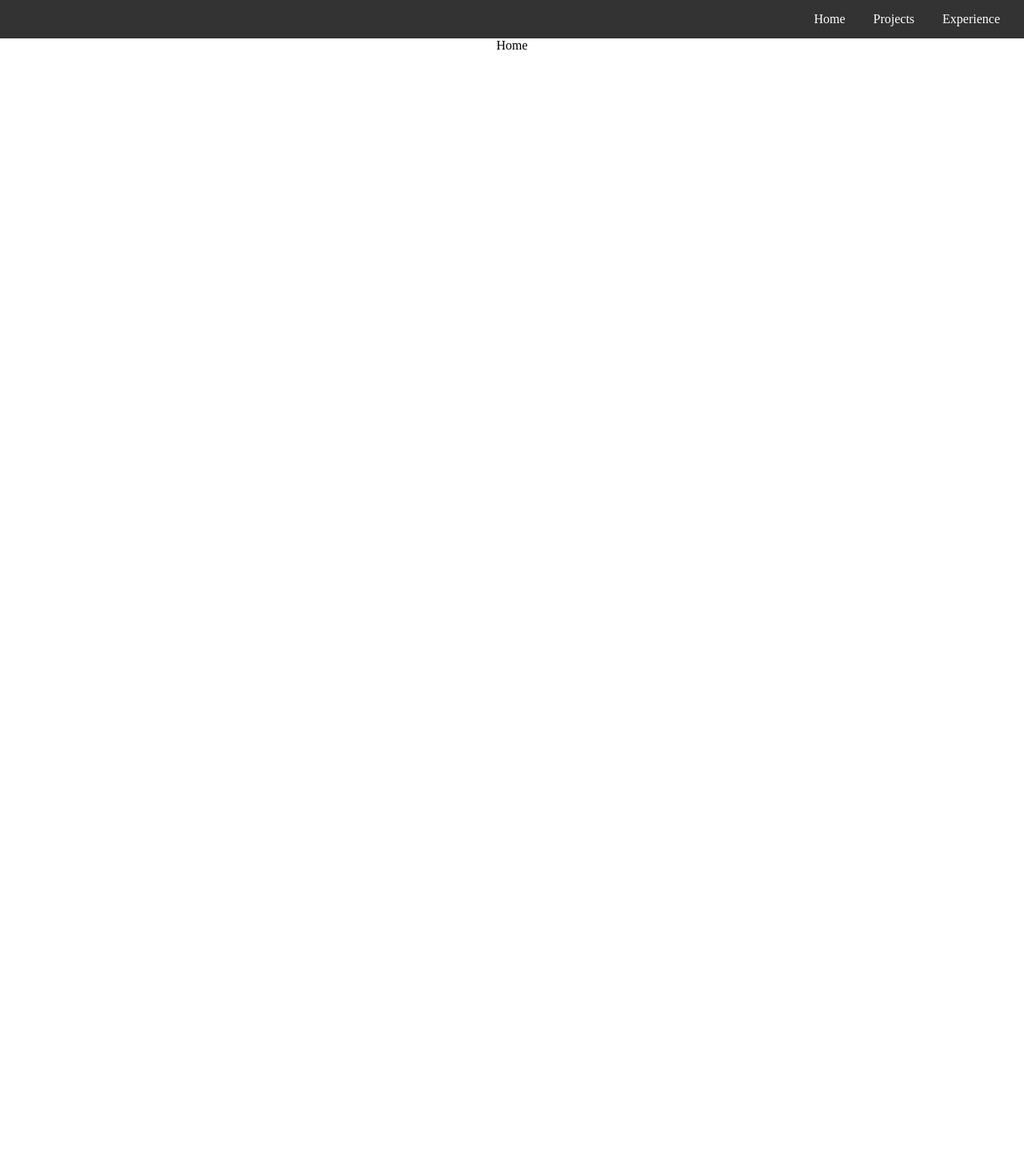
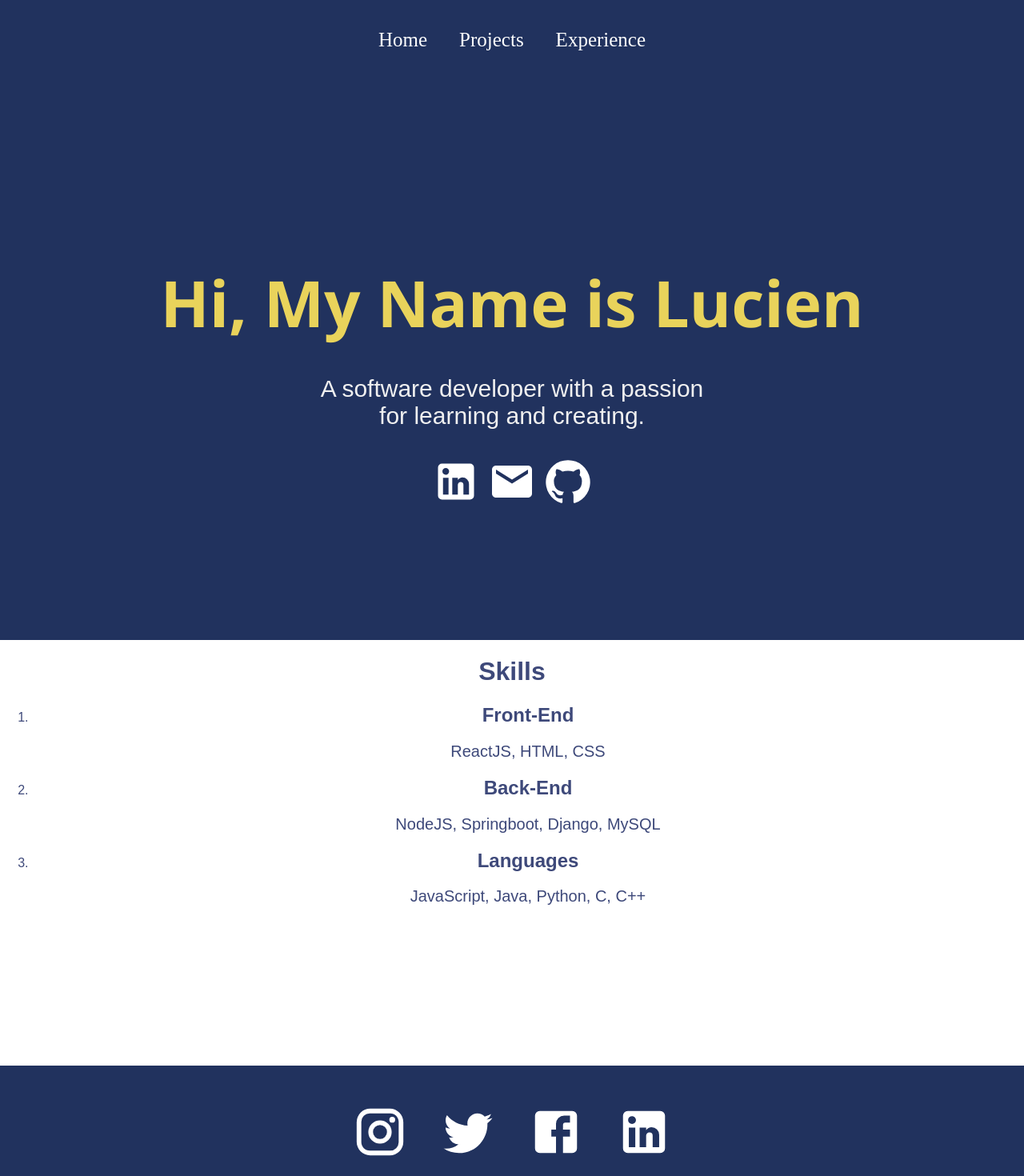
Before and after one commit to lsomorai/personal_portfolio, a React (Create React App) app: page / in a window 1280 px wide. Shown: the top 1470 px of the page at 80% size. Before the commit the page ends 800 px from the top, so only its background shows below. Built offline with nearby package versions, Linux system fonts and the light colour scheme.

Commit message:
Completed the navbar, footer and home page content

```diff
--- a/package.json
+++ b/package.json
@@ -3,6 +3,9 @@
   "version": "0.1.0",
   "private": true,
   "dependencies": {
+    "@emotion/react": "^11.14.0",
+    "@emotion/styled": "^11.14.0",
+    "@mui/icons-material": "^6.3.1",
     "cra-template": "1.2.0",
     "react": "^19.0.0",
     "react-dom": "^19.0.0",
@@ -33,5 +36,8 @@
       "last 1 firefox version",
       "last 1 safari version"
     ]
+  },
+  "devDependencies": {
+    "@babel/plugin-proposal-private-property-in-object": "^7.21.11"
   }
 }
--- a/src/App.js
+++ b/src/App.js
@@ -4,6 +4,7 @@ import Home from "./pages/Home";
 import Projects from "./pages/Projects";
 import Experience from "./pages/Experience";
 import Navbar from "./components/Navbar";
+import Footer from "./components/Footer";
 
 function App() {
   return (
@@ -15,6 +16,7 @@ function App() {
           <Route path="/projects" element={<Projects />} />
           <Route path="/experience" element={<Experience />} />
         </Routes>
+        <Footer />
       </Router>
     </div>
   );
--- /dev/null
+++ b/src/components/Footer.js
@@ -0,0 +1,22 @@
+import React from "react";
+import Instagram from '@mui/icons-material/Instagram';
+import Twitter from '@mui/icons-material/Twitter';
+import Facebook from '@mui/icons-material/Facebook';
+import LinkedIn from '@mui/icons-material/LinkedIn';
+import "../styles/Footer.css";
+
+function Footer() {
+    return (
+    <div className="footer">
+        <div className="socialMedia">
+            <Instagram />
+            <Twitter />
+            <Facebook />
+            <LinkedIn />
+        </div>
+        <p> &copy; 2025 luciensomorai.com</p>
+    </div>
+    );
+}
+
+export default Footer;
--- a/src/components/Navbar.js
+++ b/src/components/Navbar.js
@@ -1,12 +1,27 @@
-import React from "react";
-import { Link } from "react-router-dom";
+import React, { useEffect, useState } from "react";
+import { Link, useLocation } from "react-router-dom";
 import "../styles/Navbar.css";
+import ReorderIcon from '@mui/icons-material/Reorder';
 
 function Navbar() {
+    const [expandNavbar, setExpandNavbar] = useState(false);
+
+    const location = useLocation();
+
+    useEffect(() => {
+        setExpandNavbar(false);
+    }, [location]);
+
     return (
-        <div className="navbar">
+        <div className="navbar" id={expandNavbar ? "open" : "close"}>
             <div className="toggleButton">
-                <button></button>
+                <button
+                    onClick={() => {
+                        setExpandNavbar((prev) => !prev);
+                    }}
+                >
+                    <ReorderIcon />
+                </button>
             </div>
             <div className="links">
                 <Link to="/"> Home </Link>
--- a/src/pages/Home.js
+++ b/src/pages/Home.js
@@ -1,9 +1,47 @@
 import React from 'react'
+import LinkedIn from '@mui/icons-material/LinkedIn';
+import Email from '@mui/icons-material/Email';
+import Github from '@mui/icons-material/GitHub';
+import "../styles/Home.css";
 
 function Home(){
     return (
-        <div>Home</div>
-    )
+        <div className="home">
+            <div className="about">
+                <h2>Hi, My Name is Lucien</h2>
+                <div className="prompt">
+                    <p>
+                        A software developer with a passion for learning and creating.
+                    </p>
+                    <LinkedIn />
+                    <Email />
+                    <Github />
+                </div>
+            </div>
+            <div className="skills"></div>
+                <h1> Skills</h1>
+                <ol className="list">
+                    <li className="item">
+                        <h2> Front-End</h2>
+                        <span>
+                            ReactJS, HTML, CSS
+                        </span>
+                    </li>
+                    <li className="item">
+                        <h2> Back-End</h2>
+                        <span>
+                            NodeJS, Springboot, Django, MySQL
+                        </span>
+                    </li>
+                    <li className="item">
+                        <h2> Languages</h2>
+                        <span>
+                            JavaScript, Java, Python, C, C++
+                        </span>
+                    </li>
+                </ol>
+        </div>
+    );
 }
 
 export default Home
--- /dev/null
+++ b/src/styles/Footer.css
@@ -0,0 +1,28 @@
+.footer {
+    width: 100%;
+    height: 200px;
+    background: #21325e;
+    display: flex;
+    justify-content: center;
+    align-items: center;
+    flex-direction: column;
+    padding-top: 10px;
+    margin-top: 200px;
+  }
+
+  .socialMedia svg {
+    color: white;
+    margin: 20px;
+    font-size: 70px;
+    cursor: pointer;
+  }
+
+  .footer p {
+    color: white;
+  }
+
+  @media only screen and (max-width: 600px) {
+    .footer svg {
+      font-size: 50px;
+    }
+  }
--- /dev/null
+++ b/src/styles/Home.css
@@ -0,0 +1,80 @@
+.home {
+    width: 100%;
+    align-items: center;
+    font-family: "Arial", sans-serif;
+    color: #3e497a;
+  }
+
+  .about {
+    width: 100%;
+    height: calc(100vh - 100px);
+    display: flex;
+    flex-direction: column;
+    justify-content: center;
+    align-items: center;
+    text-align: center;
+    background-color: #21325e;
+    color: #f0f0f0;
+  }
+
+  .about h2 {
+    font-family: "Segoe UI", Tahoma, Geneva, Verdana, sans-serif;
+    font-size: 80px;
+    color: #e9d35b;
+    height: 50px;
+  }
+
+  .about .prompt {
+    width: 40%;
+    font-size: 30px;
+  }
+  .prompt svg {
+    font-size: 60px;
+    margin: 5px;
+    color: white;
+  }
+
+  .skills {
+    font-size: 35px;
+    width: 100%;
+    display: flex;
+    justify-content: center;
+    flex-direction: column;
+    align-items: center;
+  }
+
+  .skills h1 {
+    color: #3e497a;
+  }
+
+  .skills .list {
+    list-style: none;
+    width: 60%;
+  }
+
+  .list span {
+    font-size: 20px;
+  }
+
+  @media only screen and (max-width: 600px) {
+    .about h2 {
+      font-size: 40px;
+    }
+
+    .about .prompt {
+      margin-top: 10px;
+      font-size: 20px;
+      width: 80%;
+    }
+
+    .skills {
+      text-align: center;
+    }
+    .list {
+      padding: 0;
+    }
+
+    .skills h2 {
+      font-size: 30px;
+    }
+  }
--- a/src/styles/Navbar.css
+++ b/src/styles/Navbar.css
@@ -1,61 +1,88 @@
-/* Navbar Styles */
 .navbar {
+  width: 100%;
+  height: 100px;
+  background: #21325e;
+}
+
+.links {
+  width: 100%;
+  height: 100%;
   display: flex;
-    justify-content: space-between;
   align-items: center;
-    background-color: #333;
-    padding: 10px 20px;
+  justify-content: center;
   color: white;
 }
 
-  /* Toggle Button for Mobile */
+.navbar a {
+  color: white;
+  text-decoration: none;
+  margin: 20px;
+  font-size: 25px;
+}
+
+.toggleButton {
+  width: 100%;
+  height: 100px;
+  display: flex;
+  align-items: center;
+  justify-content: flex-end;
+}
+
+.toggleButton svg {
+  font-size: 50px;
+}
 .toggleButton button {
-    display: none;
-    background: none;
+  margin-right: 20px;
+  background-color: transparent;
   border: none;
   color: white;
-    font-size: 20px;
   cursor: pointer;
 }
 
-  /* Links Container */
-  .links {
-    display: flex;
-    gap: 15px;
+#open {
+  height: 100vh;
 }
 
-  .links a {
-    text-decoration: none;
-    color: white;
-    font-size: 16px;
-    padding: 5px 10px;
-    transition: background-color 0.3s ease, color 0.3s ease;
+#open .links {
+  flex-direction: column;
+  justify-content: flex-start;
+  margin-top: 100px;
 }
 
-  .links a:hover {
-    background-color: #555;
-    border-radius: 5px;
+#open a {
+  width: 100%;
+  text-align: center;
 }
 
-  /* Responsive Design */
-  @media (max-width: 768px) {
-    .toggleButton button {
-      display: block;
+@media only screen and (max-width: 900px) {
+  .navbar a {
+    width: 70px;
+  }
 }
 
-    .links {
+@media only screen and (max-width: 600px) {
+  .toggleButton {
+    display: flex;
+  }
+  #close a {
     display: none;
-      flex-direction: column;
-      gap: 10px;
-      background-color: #333;
-      position: absolute;
-      top: 50px;
-      right: 20px;
-      padding: 10px;
-      border-radius: 5px;
+  }
 }
 
-    .links.open {
-      display: flex;
+@media only screen and (min-width: 600px) {
+  .toggleButton {
+    display: none;
+  }
+
+  .hiddenLinks {
+    display: none;
+  }
+
+  #open {
+    height: 100px;
+  }
+
+  #open .links {
+    flex-direction: row;
   }
 }
```
Also changed, not shown: 1 other file (tests, documents, lock files or other folders). Lines whose indentation alone changed are shown as unchanged.
